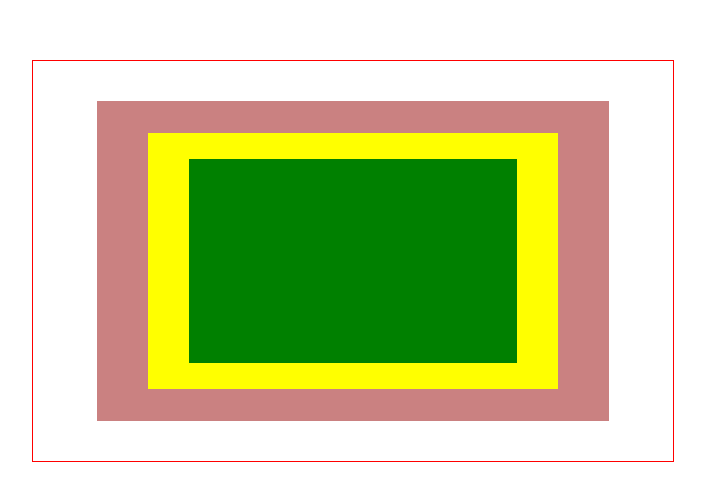
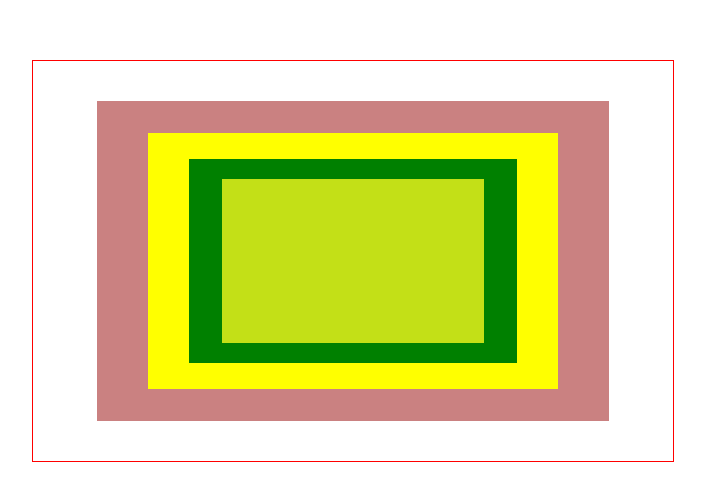
Before and after one commit to mehrdadkaramimk/mkvn, a plain HTML site: page index.html in a window 1280 px wide. Shown: the part 147-648 px from the top of the page, without its empty margins (295-1000 px from the left). Drawn offline with Linux system fonts and the light colour scheme.

Commit message:
add blue square and style to it

```diff
--- a/admin.css
+++ b/admin.css
@@ -29,3 +29,9 @@ html,body{
     width: 80%;
     height: 80%;
 }
+#bluesquare{
+    background-color: rgba(244, 248, 29, 0.801);
+    width: 80%;
+    height: 80%;
+
+}
--- a/index.html
+++ b/index.html
@@ -12,7 +12,9 @@
         <div class="center" id="redsquare">
             <div class="center" id="yellowsquare">
                 <div class="center" id="greensquare">
+                    <div class="center" id="bluesquare">
 
+                    </div>
                 </div>
             </div>
         </div>
```
